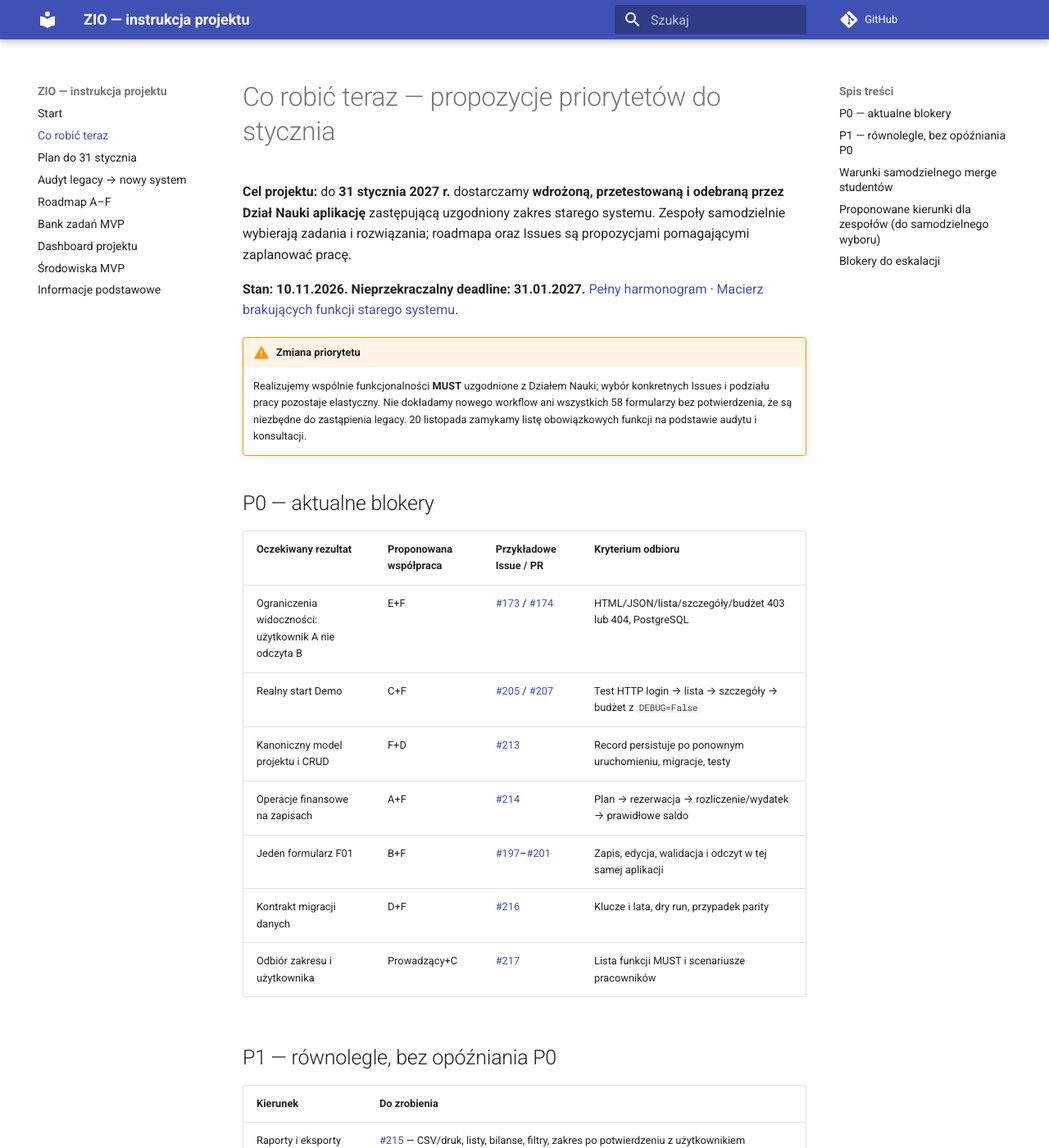
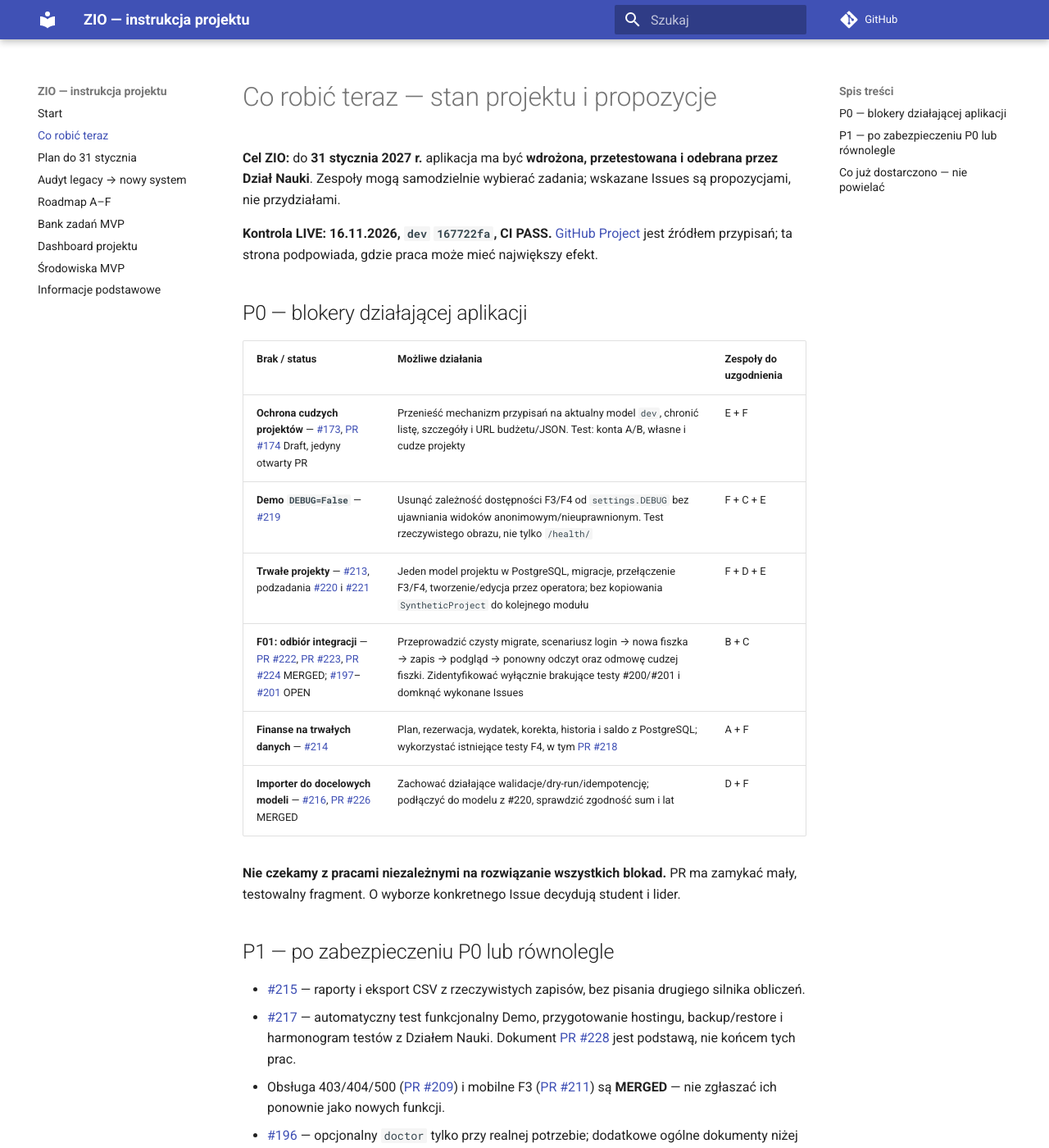
Before and after one commit to zio-wi-pb-mc/pb-science-office-manual, an MkDocs documentation site: the page built from manual/16-propozycje-zadan-po-audycie.md, in a window 1280 px wide and 1400 px high. Shown: the whole window at 82% size. Built offline with MkDocs 1.6.1 and Material for MkDocs 9.7.7, drawn with Linux system fonts in a browser that asks for light colours; comment, search, counter and statistics services are not loaded; some of the changed text lies outside the part shown.

Commit message:
docs: refresh live ZIO status, student guidance and January delivery

```diff
--- a/manual/16-propozycje-zadan-po-audycie.md
+++ b/manual/16-propozycje-zadan-po-audycie.md
@@ -1,54 +1,40 @@
-# Co robić teraz — propozycje priorytetów do stycznia
+# Co robić teraz — stan projektu i propozycje
 
-**Cel projektu:** do **31 stycznia 2027 r.** dostarczamy **wdrożoną, przetestowaną i odebraną przez Dział Nauki aplikację** zastępującą uzgodniony zakres starego systemu. Zespoły samodzielnie wybierają zadania i rozwiązania; roadmapa oraz Issues są propozycjami pomagającymi zaplanować pracę.
+**Cel ZIO:** do **31 stycznia 2027 r.** aplikacja ma być **wdrożona, przetestowana i odebrana przez Dział Nauki**. Zespoły mogą samodzielnie wybierać zadania; wskazane Issues są propozycjami, nie przydziałami.
 
+**Kontrola LIVE: 16.11.2026, `dev` `167722fa`, CI PASS.** [GitHub Project](https://github.com/orgs/zio-wi-pb-mc/projects/1/views/1) jest źródłem przypisań; ta strona podpowiada, gdzie praca może mieć największy efekt.
 
-**Stan: 10.11.2026. Nieprzekraczalny deadline: 31.01.2027.** [Pełny harmonogram](23-plan-do-31-stycznia.md) · [Macierz brakujących funkcji starego systemu](22-audyt-legacy-parity.md).
+## P0 — blokery działającej aplikacji
 
-!!! warning "Zmiana priorytetu"
-    Realizujemy wspólnie funkcjonalności **MUST** uzgodnione z Działem Nauki; wybór konkretnych Issues i podziału pracy pozostaje elastyczny. Nie dokładamy nowego workflow ani wszystkich 58 formularzy bez potwierdzenia, że są niezbędne do zastąpienia legacy. 20 listopada zamykamy listę obowiązkowych funkcji na podstawie audytu i konsultacji.
+| Brak / status | Możliwe działania | Zespoły do uzgodnienia |
+|---|---|---|
+| **Ochrona cudzych projektów** — [#173](https://github.com/zio-wi-pb-mc/pb-science-office/issues/173), [PR #174](https://github.com/zio-wi-pb-mc/pb-science-office/pull/174) Draft, jedyny otwarty PR | Przenieść mechanizm przypisań na aktualny model `dev`, chronić listę, szczegóły i URL budżetu/JSON. Test: konta A/B, własne i cudze projekty | E + F |
+| **Demo `DEBUG=False`** — [#219](https://github.com/zio-wi-pb-mc/pb-science-office/issues/219) | Usunąć zależność dostępności F3/F4 od `settings.DEBUG` bez ujawniania widoków anonimowym/nieuprawnionym. Test rzeczywistego obrazu, nie tylko `/health/` | F + C + E |
+| **Trwałe projekty** — [#213](https://github.com/zio-wi-pb-mc/pb-science-office/issues/213), podzadania [#220](https://github.com/zio-wi-pb-mc/pb-science-office/issues/220) i [#221](https://github.com/zio-wi-pb-mc/pb-science-office/issues/221) | Jeden model projektu w PostgreSQL, migracje, przełączenie F3/F4, tworzenie/edycja przez operatora; bez kopiowania `SyntheticProject` do kolejnego modułu | F + D + E |
+| **F01: odbiór integracji** — [PR #222](https://github.com/zio-wi-pb-mc/pb-science-office/pull/222), [PR #223](https://github.com/zio-wi-pb-mc/pb-science-office/pull/223), [PR #224](https://github.com/zio-wi-pb-mc/pb-science-office/pull/224) MERGED; [#197](https://github.com/zio-wi-pb-mc/pb-science-office/issues/197)–[#201](https://github.com/zio-wi-pb-mc/pb-science-office/issues/201) OPEN | Przeprowadzić czysty migrate, scenariusz login → nowa fiszka → zapis → podgląd → ponowny odczyt oraz odmowę cudzej fiszki. Zidentyfikować wyłącznie brakujące testy #200/#201 i domknąć wykonane Issues | B + C |
+| **Finanse na trwałych danych** — [#214](https://github.com/zio-wi-pb-mc/pb-science-office/issues/214) | Plan, rezerwacja, wydatek, korekta, historia i saldo z PostgreSQL; wykorzystać istniejące testy F4, w tym [PR #218](https://github.com/zio-wi-pb-mc/pb-science-office/pull/218) | A + F |
+| **Importer do docelowych modeli** — [#216](https://github.com/zio-wi-pb-mc/pb-science-office/issues/216), [PR #226](https://github.com/zio-wi-pb-mc/pb-science-office/pull/226) MERGED | Zachować działające walidacje/dry-run/idempotencję; podłączyć do modelu z #220, sprawdzić zgodność sum i lat | D + F |
 
-## P0 — aktualne blokery
+**Nie czekamy z pracami niezależnymi na rozwiązanie wszystkich blokad.** PR ma zamykać mały, testowalny fragment. O wyborze konkretnego Issue decydują student i lider.
 
-| Oczekiwany rezultat | Proponowana współpraca | Przykładowe Issue / PR | Kryterium odbioru |
-|---|---|---|---|
-| Ograniczenia widoczności: użytkownik A nie odczyta B | E+F | [#173](https://github.com/zio-wi-pb-mc/pb-science-office/issues/173) / [#174](https://github.com/zio-wi-pb-mc/pb-science-office/pull/174) | HTML/JSON/lista/szczegóły/budżet 403 lub 404, PostgreSQL |
-| Realny start Demo | C+F | [#205](https://github.com/zio-wi-pb-mc/pb-science-office/issues/205) / [#207](https://github.com/zio-wi-pb-mc/pb-science-office/pull/207) | Test HTTP login → lista → szczegóły → budżet z `DEBUG=False` |
-| Kanoniczny model projektu i CRUD | F+D | [#213](https://github.com/zio-wi-pb-mc/pb-science-office/issues/213) | Record persistuje po ponownym uruchomieniu, migracje, testy |
-| Operacje finansowe na zapisach | A+F | [#214](https://github.com/zio-wi-pb-mc/pb-science-office/issues/214) | Plan → rezerwacja → rozliczenie/wydatek → prawidłowe saldo |
-| Jeden formularz F01 | B+F | [#197](https://github.com/zio-wi-pb-mc/pb-science-office/issues/197)–[#201](https://github.com/zio-wi-pb-mc/pb-science-office/issues/201) | Zapis, edycja, walidacja i odczyt w tej samej aplikacji |
-| Kontrakt migracji danych | D+F | [#216](https://github.com/zio-wi-pb-mc/pb-science-office/issues/216) | Klucze i lata, dry run, przypadek parity |
-| Odbiór zakresu i użytkownika | Prowadzący+C | [#217](https://github.com/zio-wi-pb-mc/pb-science-office/issues/217) | Lista funkcji MUST i scenariusze pracowników |
+## P1 — po zabezpieczeniu P0 lub równolegle
 
-## P1 — równolegle, bez opóźniania P0
+- [#215](https://github.com/zio-wi-pb-mc/pb-science-office/issues/215) — raporty i eksport CSV z rzeczywistych zapisów, bez pisania drugiego silnika obliczeń.
+- [#217](https://github.com/zio-wi-pb-mc/pb-science-office/issues/217) — automatyczny test funkcjonalny Demo, przygotowanie hostingu, backup/restore i harmonogram testów z Działem Nauki. Dokument [PR #228](https://github.com/zio-wi-pb-mc/pb-science-office/pull/228) jest podstawą, nie końcem tych prac.
+- Obsługa 403/404/500 ([PR #209](https://github.com/zio-wi-pb-mc/pb-science-office/pull/209)) i mobilne F3 ([PR #211](https://github.com/zio-wi-pb-mc/pb-science-office/pull/211)) są **MERGED** — nie zgłaszać ich ponownie jako nowych funkcji.
+- [#196](https://github.com/zio-wi-pb-mc/pb-science-office/issues/196) — opcjonalny `doctor` tylko przy realnej potrzebie; dodatkowe ogólne dokumenty niżej niż test działającej aplikacji.
 
-| Kierunek | Do zrobienia |
+## Co już dostarczono — nie powielać
+
+| Zespół | Potwierdzony przyrost w `dev` |
 |---|---|
-| Raporty i eksporty | [#215](https://github.com/zio-wi-pb-mc/pb-science-office/issues/215) — CSV/druk, listy, bilanse, filtry, zakres po potwierdzeniu z użytkownikiem |
-| Prace z APPROVE | [#209](https://github.com/zio-wi-pb-mc/pb-science-office/pull/209), [#210](https://github.com/zio-wi-pb-mc/pb-science-office/pull/210), [#185](https://github.com/zio-wi-pb-mc/pb-science-office/pull/185) — autor/lead dokonuje merge do `dev` po potwierdzeniu CI i konfliktów |
-| Mobilny projekt | [#211](https://github.com/zio-wi-pb-mc/pb-science-office/pull/211) — konflikt po #212, rozwiązać i sprawdzić działa z nowym przepływem |
-| Stare PR | [#174](https://github.com/zio-wi-pb-mc/pb-science-office/pull/174) (Draft) i [#132](https://github.com/zio-wi-pb-mc/pb-science-office/pull/132) (do `main`) — przenieść merytoryczny zakres do nowych niewielkich PR na `dev`, nie scalać starego ogromnego diff |
-| Infrastruktura opcjonalna | [#196](https://github.com/zio-wi-pb-mc/pb-science-office/issues/196) doctor — **odłożyć**, jeśli nie usuwa konkretnego blockera z Demo |
+| **A** | [PR #210](https://github.com/zio-wi-pb-mc/pb-science-office/pull/210), [PR #218](https://github.com/zio-wi-pb-mc/pb-science-office/pull/218) — przykłady finansowe i testy konkretnych kwot; [PR #209](https://github.com/zio-wi-pb-mc/pb-science-office/pull/209) — strony błędów |
+| **B** | [PR #222](https://github.com/zio-wi-pb-mc/pb-science-office/pull/222), [PR #223](https://github.com/zio-wi-pb-mc/pb-science-office/pull/223), [PR #224](https://github.com/zio-wi-pb-mc/pb-science-office/pull/224) — model F01, formularz, widoki i testy; pozostaje odbiór całości |
+| **C** | [PR #207](https://github.com/zio-wi-pb-mc/pb-science-office/pull/207) — bezpieczniejszy seed kont Demo; [PR #228](https://github.com/zio-wi-pb-mc/pb-science-office/pull/228) — lista wymagań infrastruktury |
+| **D** | [PR #225](https://github.com/zio-wi-pb-mc/pb-science-office/pull/225) — plan testów legacy; [PR #226](https://github.com/zio-wi-pb-mc/pb-science-office/pull/226) — importer pamięciowy z dry-run |
+| **E** | [PR #174](https://github.com/zio-wi-pb-mc/pb-science-office/pull/174) nadal Draft; brak przyjętych uprawnień F3/F4 |
+| **F** | [PR #211](https://github.com/zio-wi-pb-mc/pb-science-office/pull/211) — mobilne F3; przygotowane #220/#221 do wdrożenia modelu/CRUD |
 
-## Warunki samodzielnego merge studentów
+**Status PR:** 1 OPEN (#174), pozostałe PR z przeglądu scalone. Zielony CI nie oznacza jeszcze rozwiązania P0.
 
-`feature → dev`: mały diff, aktualna baza `dev`, zielone CI, merytoryczny review, demonstracja, powiązany Issue. Integrują autor i lead. **Nie przyznajemy nowych punktów tylko za stworzenie Issues, logi ani duży PR.**
-
-`dev → main`: tylko prowadzący po zamknięciu bramki. W styczniu stabilizujemy, a nie dopisujemy nowe moduły.
-
-## Proponowane kierunki dla zespołów (do samodzielnego wyboru)
-
-| Zespół | Przykładowy najbliższy temat | Możliwy kolejny kierunek |
-|---|---|---|
-| **A / Daniel Perkowski** | [#204](https://github.com/zio-wi-pb-mc/pb-science-office/issues/204), [#209](https://github.com/zio-wi-pb-mc/pb-science-office/pull/209), [#210](https://github.com/zio-wi-pb-mc/pb-science-office/pull/210), [#185](https://github.com/zio-wi-pb-mc/pb-science-office/pull/185) | [#214](https://github.com/zio-wi-pb-mc/pb-science-office/issues/214) — trwałe finanse, parytet reguł |
-| **B / Karina Chilkiewicz** | [#197](https://github.com/zio-wi-pb-mc/pb-science-office/issues/197)–[#201](https://github.com/zio-wi-pb-mc/pb-science-office/issues/201): jeden wspólny F01 | Wspierać pozostałe **potwierdzone MUST**, nie tworzyć nowych formularzy bez decyzji |
-| **C / Vladislav Matveev** | [#207](https://github.com/zio-wi-pb-mc/pb-science-office/pull/207), Demo `DEBUG=False` | [#217](https://github.com/zio-wi-pb-mc/pb-science-office/issues/217) — deployment, test E2E, backup/restore |
-| **D / Tomasz Sidoruk** | [#132](https://github.com/zio-wi-pb-mc/pb-science-office/pull/132) przenieść na `dev` małym PR | [#216](https://github.com/zio-wi-pb-mc/pb-science-office/issues/216) importer i raport uzgodnienia |
-| **E / Michał Borawski** | [#173](https://github.com/zio-wi-pb-mc/pb-science-office/issues/173), [#174](https://github.com/zio-wi-pb-mc/pb-science-office/pull/174) i test dwóch użytkowników | Role, zakres danych, autoryzacja zapisu i eksportu |
-| **F / Paweł Kozikowski** | Integracja [#212](https://github.com/zio-wi-pb-mc/pb-science-office/pull/212), konflikt [#211](https://github.com/zio-wi-pb-mc/pb-science-office/pull/211) | [#213](https://github.com/zio-wi-pb-mc/pb-science-office/issues/213) — CRUD projektów; integracja A/E/D |
-
-## Blokery do eskalacji
-
-Jeżeli do **13.11** nie można przejść bezpiecznie pełnej ścieżki, lead E/F/C zgłasza konkretny FAIL na [#217](https://github.com/zio-wi-pb-mc/pb-science-office/issues/217). Jeśli do **20.11** nie ma uzgodnionych MUST z Działem Nauki, prowadzący zatwierdza *tymczasowy* scope i jawnie oznacza niezweryfikowane funkcje — nie twierdzimy, że to pełny zamiennik.
-
-[Roadmap](23-plan-do-31-stycznia.md) · [Audyt funkcjonalności](22-audyt-legacy-parity.md)
+[Roadmapa A–F](21-roadmap-3-tygodnie.md) · [Dashboard](19-dashboard-projektu.md) · [Bank propozycji](17-bank-zadan-mvp.md)
```
